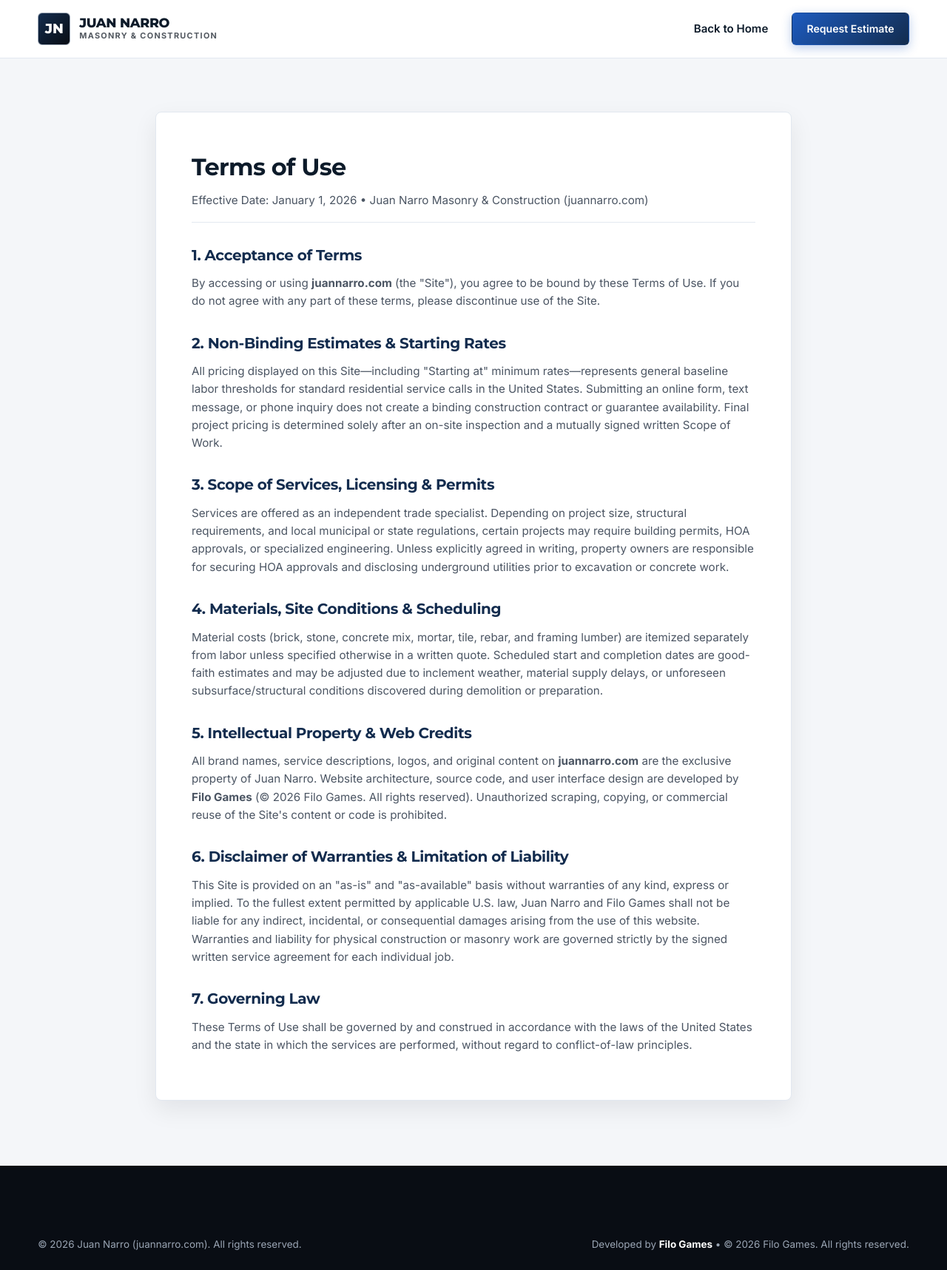
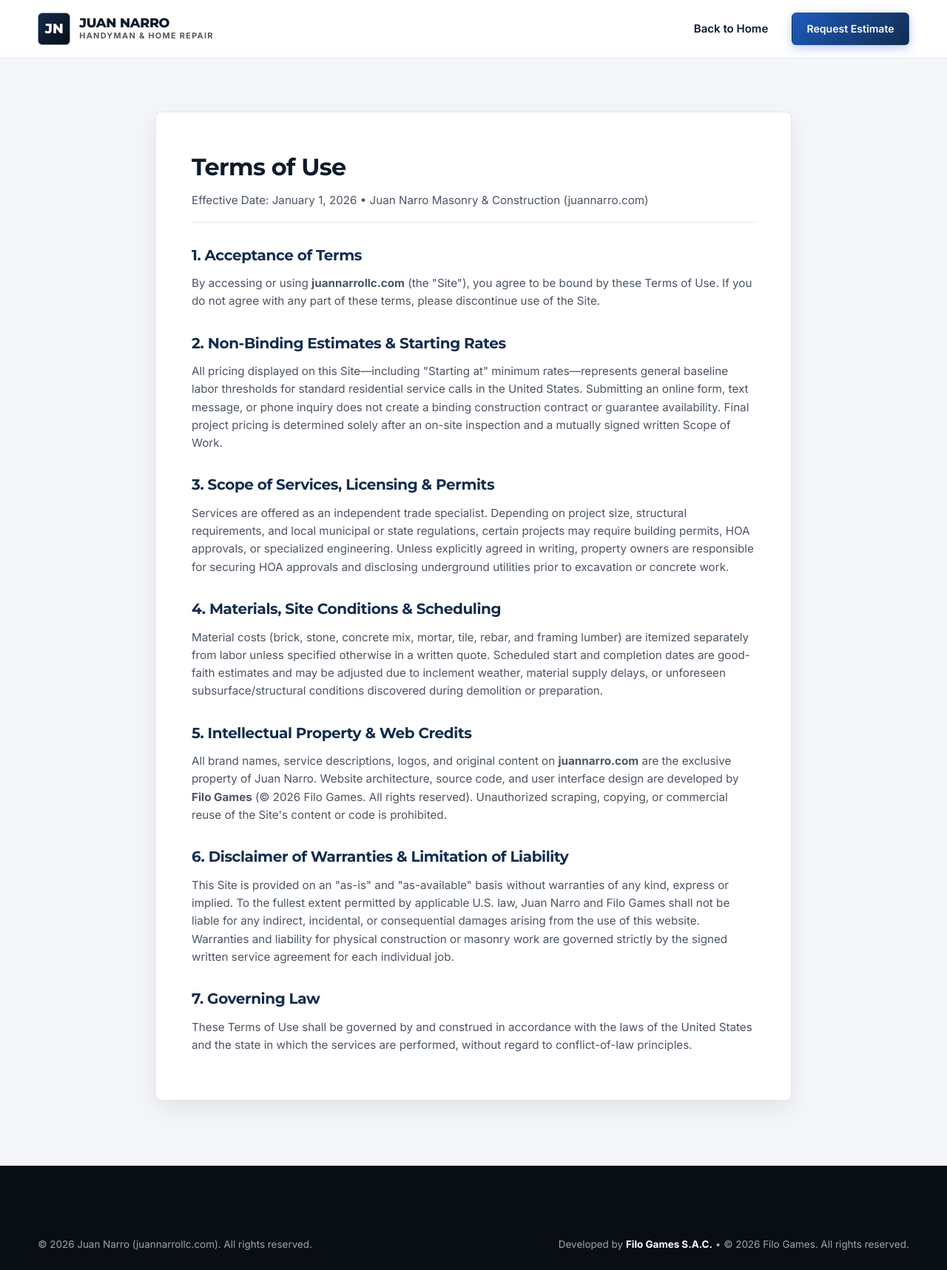
Before and after one commit to luisfmp9/JuanWeb, a plain HTML site: page terms.html in a window 1280 px wide. Shown: the whole page at 74% size. Drawn offline with Linux system fonts and the light colour scheme.

Commit message:
updating

```diff
--- a/terms.html
+++ b/terms.html
@@ -3,7 +3,7 @@
 <head>
   <meta charset="UTF-8" />
   <meta name="viewport" content="width=device-width, initial-scale=1.0" />
-  <title>Terms of Use | Juan Narro Construction</title>
+  <title>Terms of Use | Juan Narro HANDYMAN & HOME REPAIR</title>
   <meta name="robots" content="noindex, follow" />
   <link rel="preconnect" href="https://fonts.googleapis.com">
   <link rel="preconnect" href="https://fonts.gstatic.com" crossorigin>
@@ -19,7 +19,7 @@
         <span class="brand-mark" aria-hidden="true">JN</span>
         <span class="brand-text">
           <strong class="brand-name">JUAN NARRO</strong>
-          <small class="brand-sub">MASONRY &amp; CONSTRUCTION</small>
+          <small class="brand-sub">HANDYMAN &amp; HOME REPAIR</small>
         </span>
       </a>
       <nav class="nav-links" id="nav-links">
@@ -36,7 +36,7 @@
         <p class="legal-meta">Effective Date: January 1, 2026 &bull; Juan Narro Masonry &amp; Construction (juannarro.com)</p>
 
         <h2>1. Acceptance of Terms</h2>
-        <p>By accessing or using <strong>juannarro.com</strong> (the "Site"), you agree to be bound by these Terms of Use. If you do not agree with any part of these terms, please discontinue use of the Site.</p>
+        <p>By accessing or using <strong>juannarrollc.com</strong> (the "Site"), you agree to be bound by these Terms of Use. If you do not agree with any part of these terms, please discontinue use of the Site.</p>
 
         <h2>2. Non-Binding Estimates &amp; Starting Rates</h2>
         <p>All pricing displayed on this Site—including "Starting at" minimum rates—represents general baseline labor thresholds for standard residential service calls in the United States. Submitting an online form, text message, or phone inquiry does not create a binding construction contract or guarantee availability. Final project pricing is determined solely after an on-site inspection and a mutually signed written Scope of Work.</p>
@@ -62,8 +62,8 @@
   <footer class="footer">
     <div class="footer-bottom">
       <div class="container footer-bottom-inner">
-        <p>&copy; 2026 Juan Narro (juannarro.com). All rights reserved.</p>
-        <p class="dev-credit">Developed by <strong>Filo Games</strong> &bull; &copy; 2026 Filo Games. All rights reserved.</p>
+        <p>&copy; 2026 Juan Narro (juannarrollc.com). All rights reserved.</p>
+        <p class="dev-credit">Developed by <strong>Filo Games S.A.C.</strong> &bull; &copy; 2026 Filo Games. All rights reserved.</p>
       </div>
     </div>
   </footer>
```
Also changed, not shown: privacy.html (+4 -4 lines).
